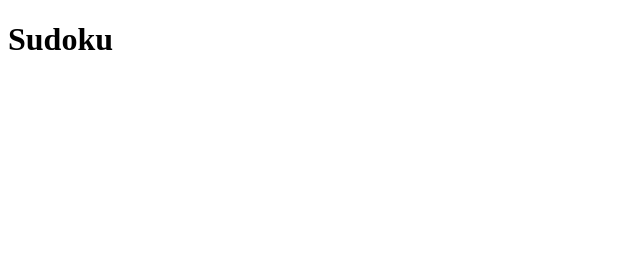
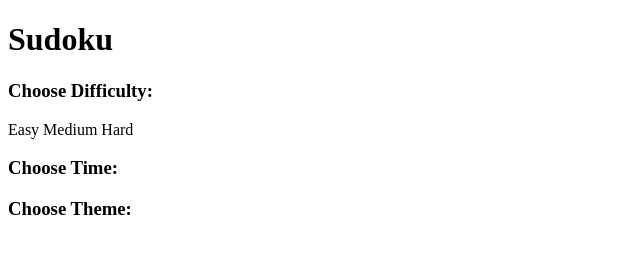
Before and after one commit to nilankh/Sudoku, a plain HTML site: page index.html in a window 1280 px wide. Shown: the whole page, without its empty margins (0-640 px from the left). Drawn offline with Linux system fonts and the light colour scheme.

Commit message:
workig on ui

```diff
--- a/index.html
+++ b/index.html
@@ -8,12 +8,22 @@
     <script src="app.js"></script>
   </head>
   <header>
-      <h1>Sudoku</h1>
+    <h1>Sudoku</h1>
+    <div id="setup-game">
+      <div id="diff">
+        <h3>Choose Difficulty: </h3>
+        <label>Easy</label>
+        <label>Medium</label>
+        <label>Hard</label>
+      </div>
+      <div id="time">
+        <h3>Choose Time: </h3>
+      </div>
+      <div id="theme">
+        <h3>Choose Theme: </h3>
+      </div>
+    </div>
   </header>
-  <body>
-
-  </body>
-  <footer>
-
-  </footer>
+  <body></body>
+  <footer></footer>
 </html>
```
